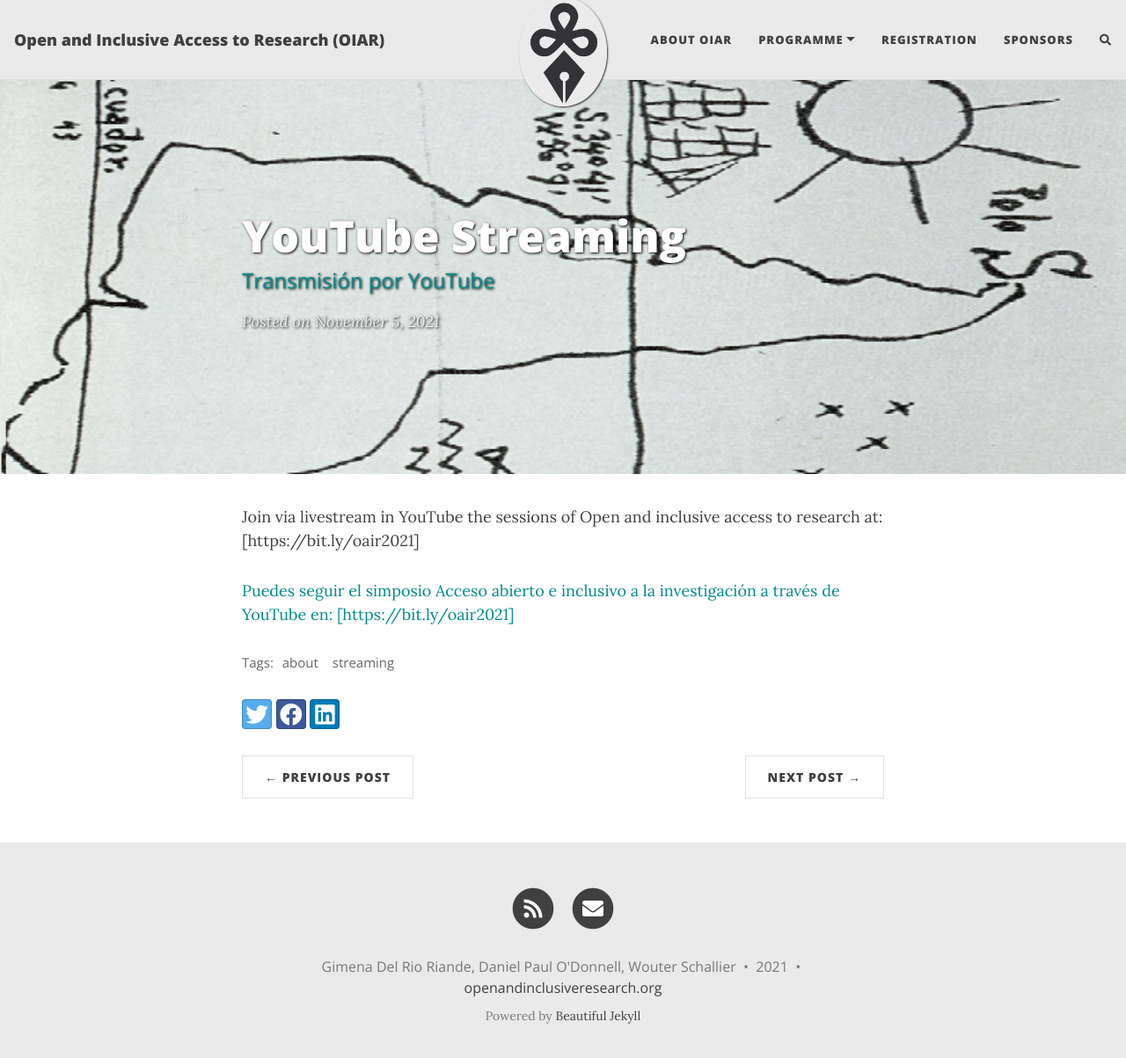
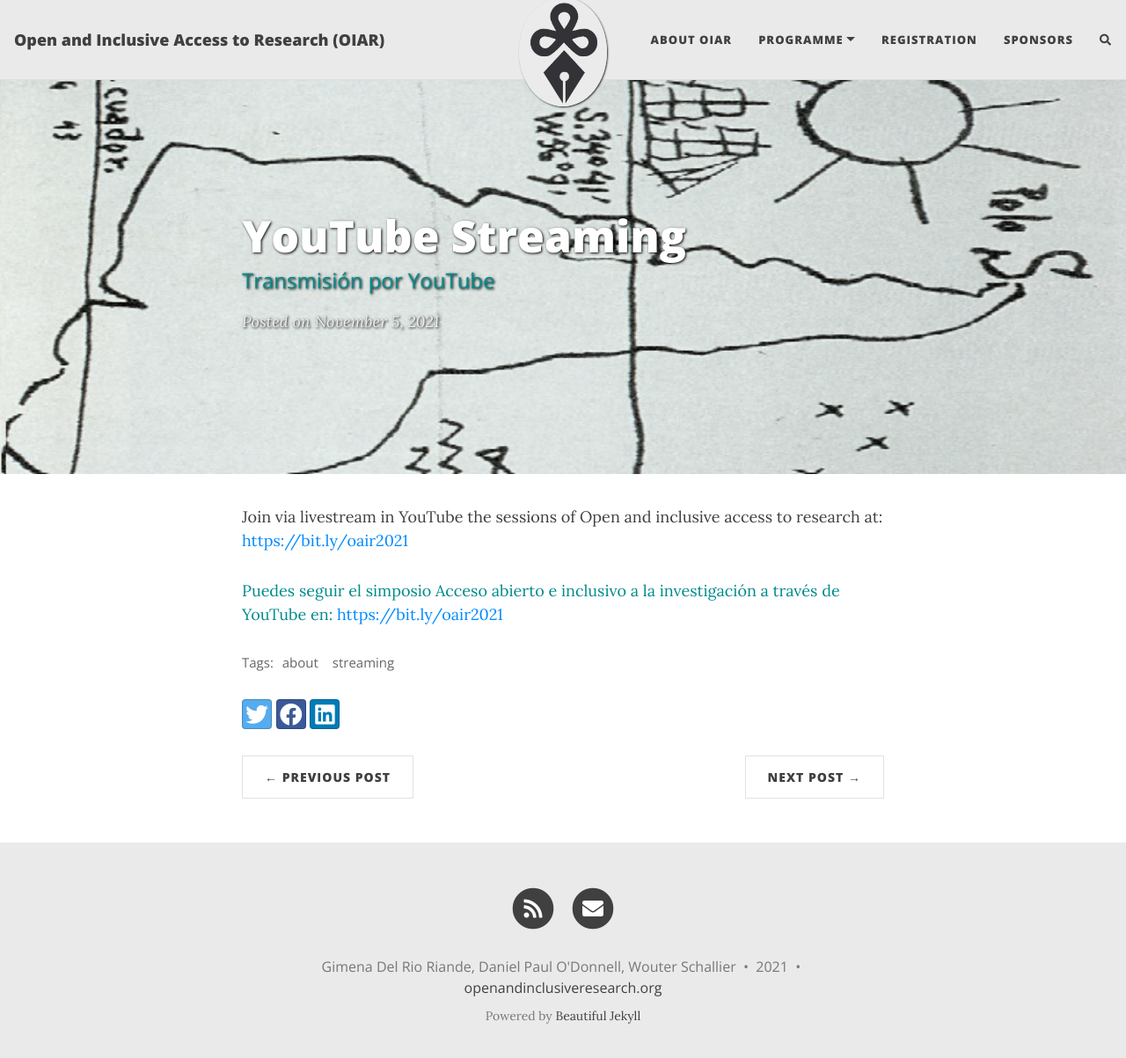
Before and after one commit to caedmon5/OIAR, a Jekyll site: the page built from _posts/2021-11-05-YouTube-streaming.md, in a window 1280 px wide and 1216 px high. Shown: the top 1203 px of the window at 88% size. Built offline with Jekyll 4.4.1, drawn with Linux system fonts in a browser that asks for light colours; nearby versions of some CDN libraries; comment, search, counter and statistics services are not loaded; part of the change alters nothing that is shown.

Commit message:
fixed linked

```diff
--- a/_posts/2021-11-05-YouTube-streaming.md
+++ b/_posts/2021-11-05-YouTube-streaming.md
@@ -8,6 +8,6 @@ share-img: /assets/img/path.jpg
 tags: [about, streaming]
 ---
 
-Join via livestream in YouTube the sessions of Open and inclusive access to research at: [https://bit.ly/oair2021]
+Join via livestream in YouTube the sessions of Open and inclusive access to research at: [https://bit.ly/oair2021](https://bit.ly/oair2021)
 
-<span style="color: DarkCyan;">Puedes seguir el simposio Acceso abierto e inclusivo a la investigación a través de YouTube en: [https://bit.ly/oair2021]</span>
+<span style="color: DarkCyan;">Puedes seguir el simposio Acceso abierto e inclusivo a la investigación a través de YouTube en: [https://bit.ly/oair2021](https://bit.ly/oair2021)</span>
```
